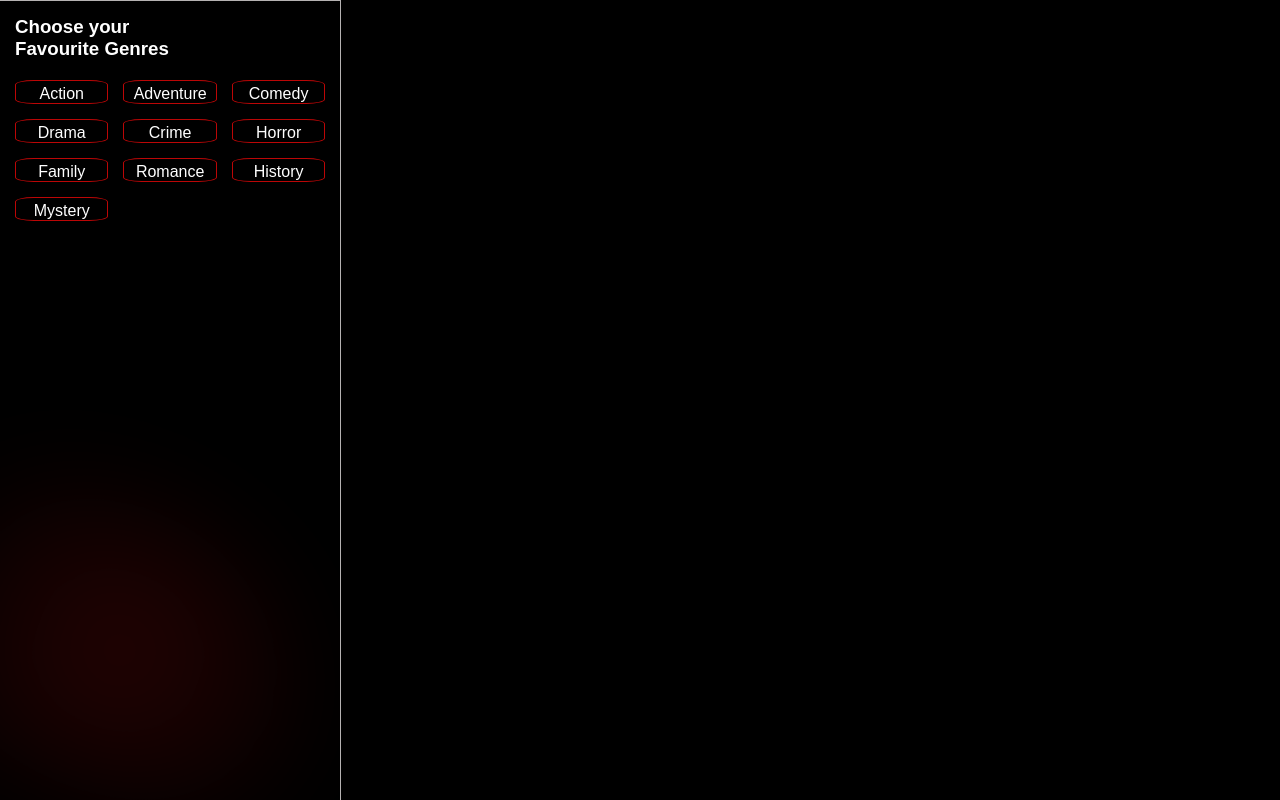
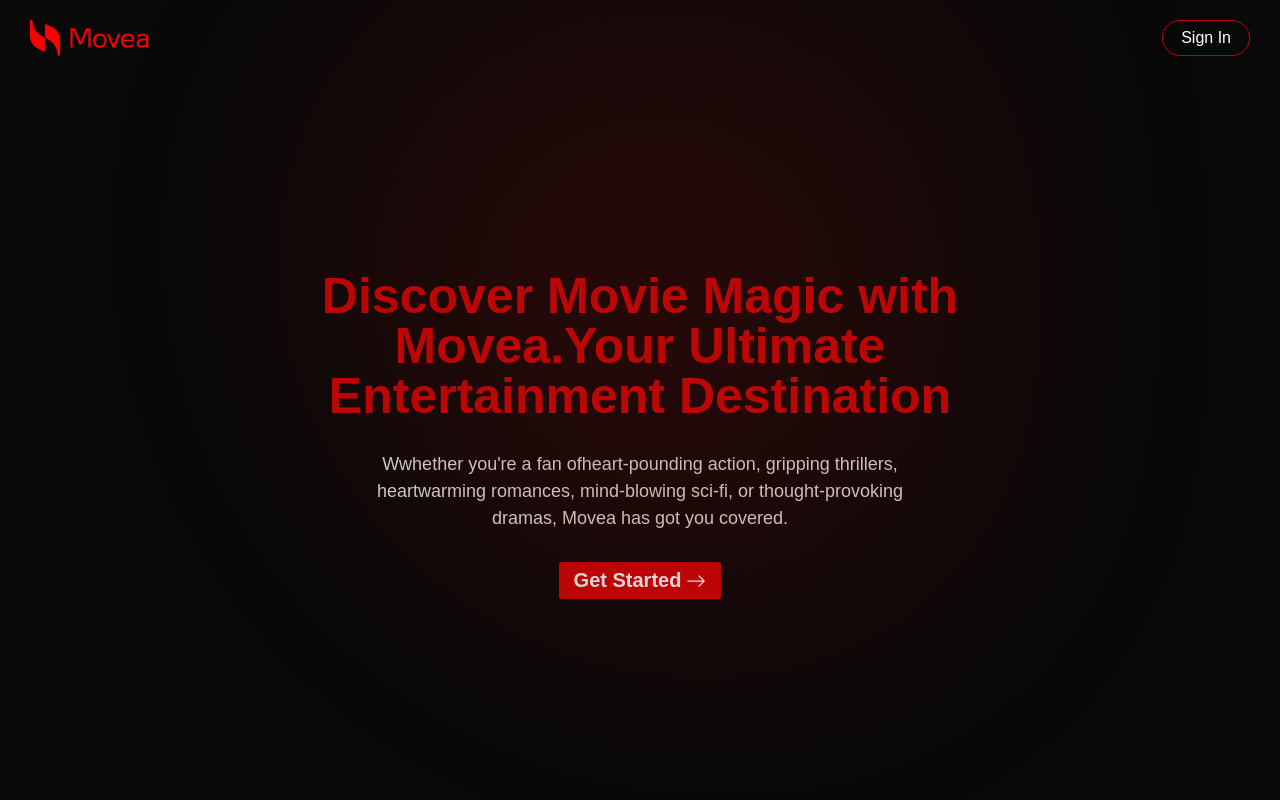
Before and after one commit to Vanshika-Malik2004/movea, a React (Vite) app: page / in a window 1280 px wide. Built offline with nearby package versions, Linux system fonts and the light colour scheme; a web font is replaced by a local one.

Commit message:
Update logo

```diff
--- a/src/App.jsx
+++ b/src/App.jsx
@@ -3,10 +3,12 @@
 import movieList from "./components/movieList";
 function App() {
   return (
-    <div className="app_main_container">
-      <Genres />
-      <movieList className="movie_list" />
-    </div>
+    //<div className="app_main_container">
+    //  <Genres />
+    //  <movieList className="movie_list" />
+
+    //</div>
+    <LandingPage />
   );
 }
 
--- a/src/components/navbar/Navbar.jsx
+++ b/src/components/navbar/Navbar.jsx
@@ -3,7 +3,7 @@
 const Navbar = () => {
   return (
     <nav className="navbar">
-      <img tabIndex={0} src={Logo} alt="logo" />
+      <img src={Logo} alt="logo" width={120} />
       <div className="SignIn">Sign In</div>
     </nav>
   );
```
